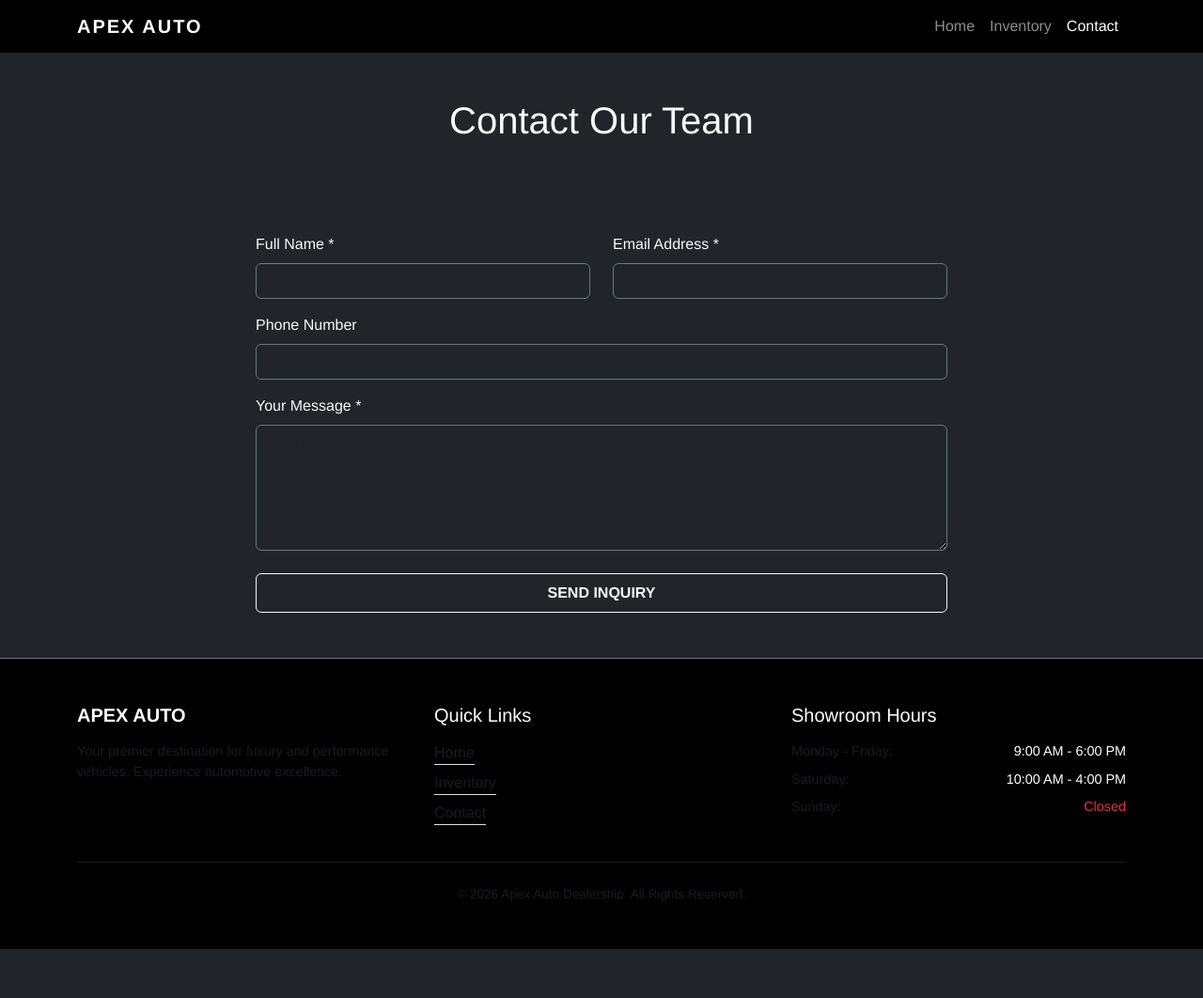
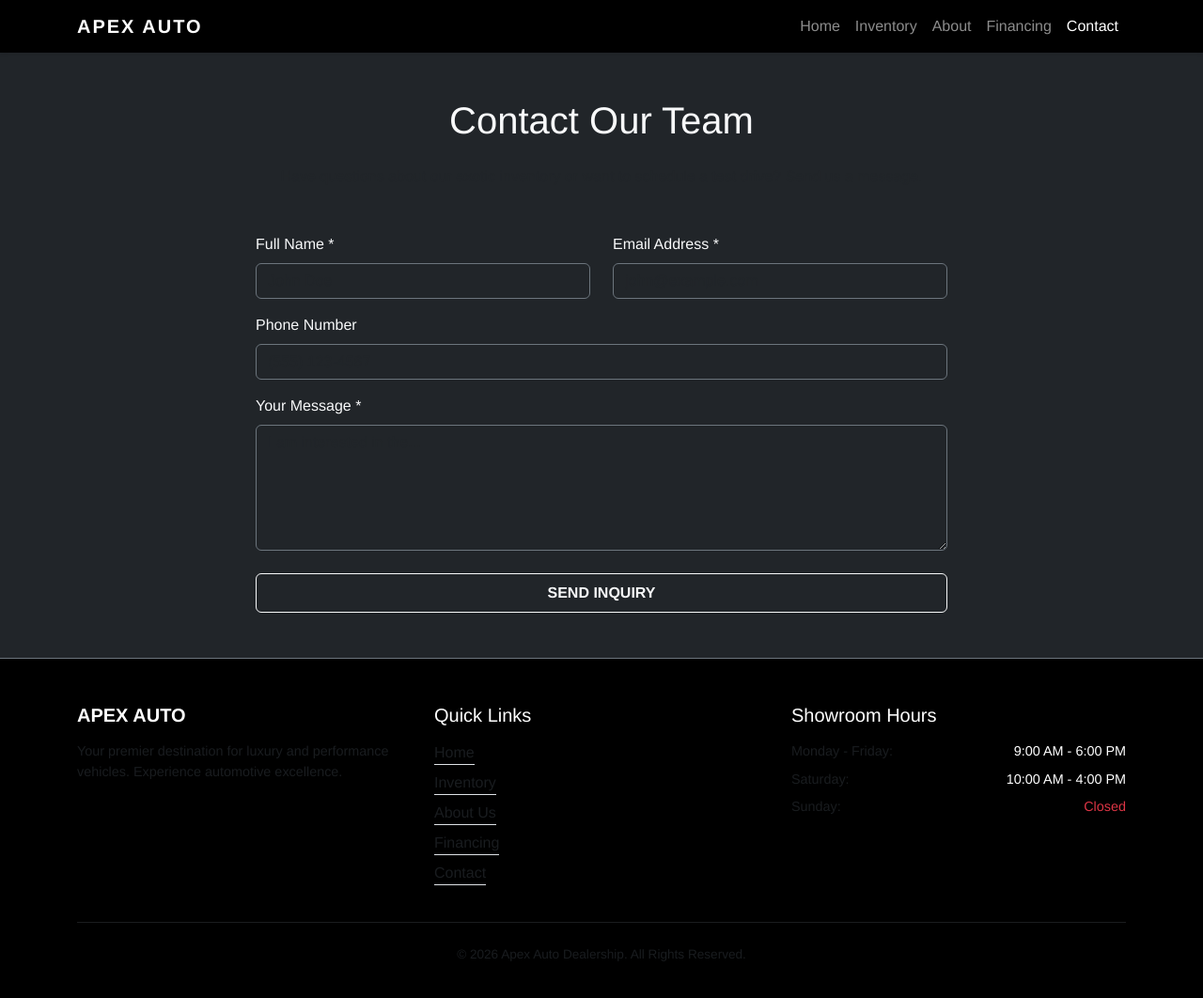
Before and after one commit to Jwakoli/COSIUM, a plain HTML site: page contact.html in a window 1280 px wide. Shown: the whole page at 94% size. Before the commit the page ends 1010 px from the top, so only its background shows below. Drawn offline with nearby package versions, Linux system fonts and the light colour scheme; files whose address does not match are found by name.

Commit message:
Fix active navigation state and update footer quick links on contact page

```diff
--- a/contact.html
+++ b/contact.html
@@ -6,10 +6,10 @@
     <title>Contact | Apex Auto</title>
 
     <link href="https://cdn.jsdelivr.net/npm/bootstrap@5.3.0/dist/css/bootstrap.min.css" rel="stylesheet">
-
     <link rel="stylesheet" href="style.css">
 </head>
 <body class="bg-dark text-light">
+
     <nav class="navbar navbar-expand-lg navbar-dark bg-black shadow-sm">
         <div class="container">
             <a class="navbar-brand fw-bold text-uppercase tracking-wide" href="index.html">Apex Auto</a>
@@ -20,17 +20,11 @@
 
             <div class="collapse navbar-collapse" id="navbarNav">
                 <ul class="navbar-nav ms-auto">
-                <li class="nav-item">
-
-                    <a class="nav-link" href="index.html">Home</a>
-                </li>
-                <li class="nav-item">
-                    <a class="nav-link" href="inventory.html">Inventory</a>
-                </li>
-                <li class="nav-item">
-                    <!-- Added active state to Contact -->
-                    <a class="nav-link active" aria-current="page" href="contact.html">Contact</a>
-                </li>
+                    <li class="nav-item"><a class="nav-link" href="index.html">Home</a></li>
+                    <li class="nav-item"><a class="nav-link" href="inventory.html">Inventory</a></li>
+                    <li class="nav-item"><a class="nav-link" href="about.html">About</a></li>
+                    <li class="nav-item"><a class="nav-link" href="financing.html">Financing</a></li>
+                    <li class="nav-item"><a class="nav-link active" aria-current="page" href="contact.html">Contact</a></li>
                 </ul>
             </div>
         </div>
@@ -42,7 +36,6 @@
 
         <div class="row justify-content-center">
             <div class="col-lg-8">
-
                 <div id="formAlert" class="alert d-none" role="alert"></div>
 
                 <form id="contactForm" novalidate>
@@ -72,10 +65,10 @@
             </div>
         </div>
     </div>
+
     <footer class="bg-black text-light py-5 mt-5 border-top border-secondary">
         <div class="container">
             <div class="row g-4">
-
                 <div class="col-lg-4">
                     <h5 class="text-uppercase fw-bold text-white tracking-wide mb-3">Apex Auto</h5>
                     <p class="text-muted" style="font-size: 0.9rem;">Your premier destination for luxury and performance vehicles. Experience automotive excellence.</p>
@@ -86,6 +79,8 @@
                     <ul class="list-unstyled">
                         <li class="mb-2"><a href="index.html" class="text-muted text-decoration-none border-bottom border-transparent hover-border-warning pb-1">Home</a></li>
                         <li class="mb-2"><a href="inventory.html" class="text-muted text-decoration-none border-bottom border-transparent hover-border-warning pb-1">Inventory</a></li>
+                        <li class="mb-2"><a href="about.html" class="text-muted text-decoration-none border-bottom border-transparent hover-border-warning pb-1">About Us</a></li>
+                        <li class="mb-2"><a href="financing.html" class="text-muted text-decoration-none border-bottom border-transparent hover-border-warning pb-1">Financing</a></li>
                         <li class="mb-2"><a href="contact.html" class="text-muted text-decoration-none border-bottom border-transparent hover-border-warning pb-1">Contact</a></li>
                     </ul>
                 </div>
@@ -98,7 +93,6 @@
                         <li class="d-flex justify-content-between"><span>Sunday:</span> <span class="text-danger">Closed</span></li>
                     </ul>
                 </div>
-
             </div>
 
             <hr class="border-secondary mt-4 mb-4">
@@ -109,7 +103,6 @@
         </div>
     </footer>
     <script src="https://cdn.jsdelivr.net/npm/bootstrap@5.3.0/dist/js/bootstrap.bundle.min.js"></script>
-
     <script src="js/main.js"></script>
 </body>
 </html>
```
Lines whose indentation alone changed are shown as unchanged.
